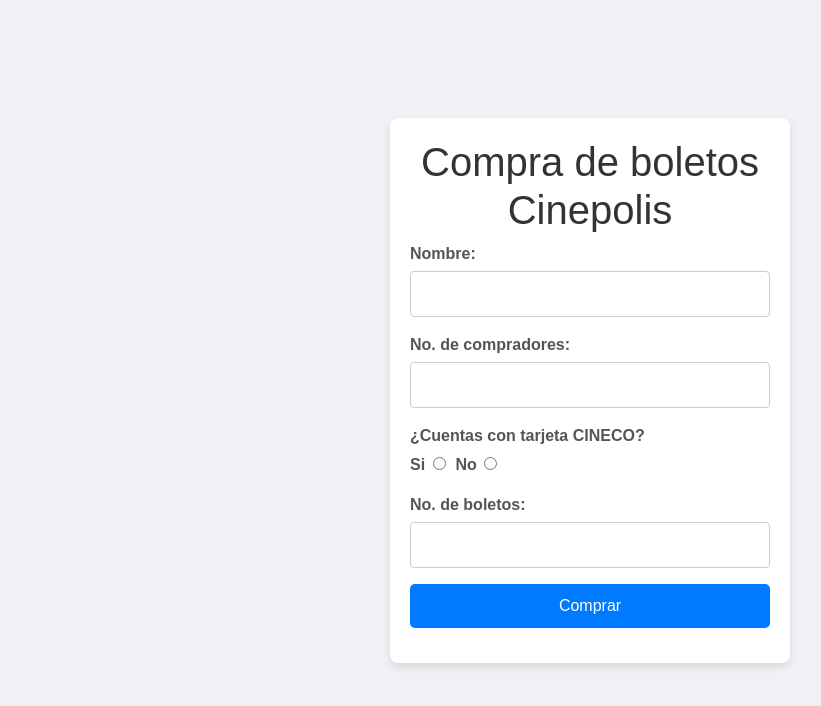
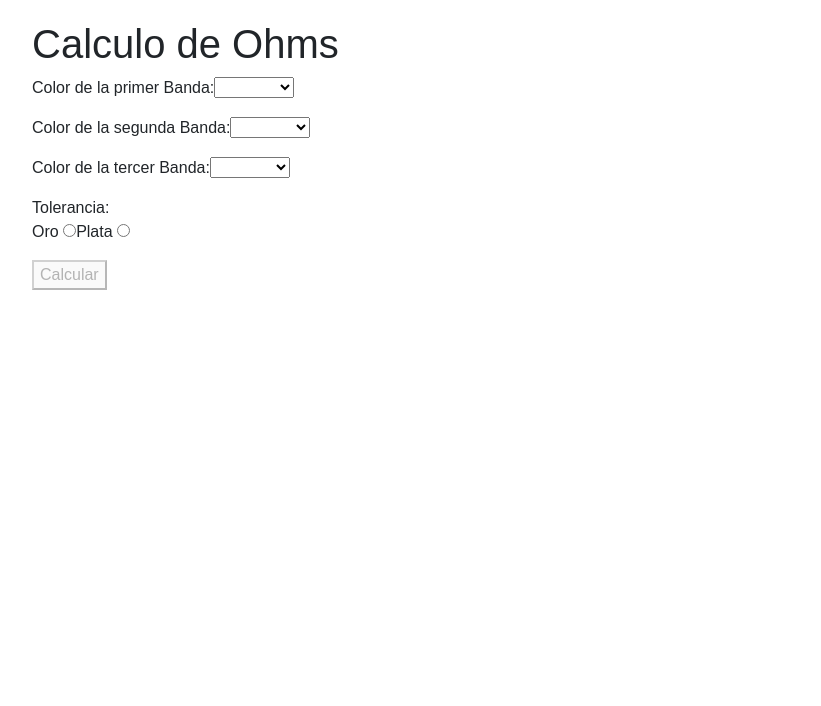
Before and after one commit to IEVN1003-19002295/basesAngular, an Angular app: page / in a window 1280 px wide. Shown: the top 706 px of the page, without its empty margins (50-871 px from the left). Built offline with nearby package versions, Linux system fonts and the light colour scheme.

Commit message:
Resistencias

```diff
--- a/src/app/app.component.html
+++ b/src/app/app.component.html
@@ -32,5 +32,6 @@
   <!-- <app-productlist></app-productlist> -->
   <!-- <app-operas-bas></app-operas-bas> -->
   <!-- <app-ejemplo1></app-ejemplo1> -->
-  <app-cinepolis></app-cinepolis>
+  <!-- <app-cinepolis></app-cinepolis> -->
+  <app-resistencia></app-resistencia>
 </div>
--- a/src/app/formularios/resistencia/resistencia.component.css
+++ b/src/app/formularios/resistencia/resistencia.component.css
@@ -0,0 +1,35 @@
+.main-container {
+    padding: 20px;
+    font-family: Arial, sans-serif;
+  }
+
+  .container {
+    margin-bottom: 20px;
+  }
+
+  .result-table {
+    width: 100%;
+    border-collapse: collapse;
+  }
+
+  .result-table th, .result-table td {
+    border: 1px solid #ddd;
+    padding: 10px;
+    text-align: center;
+  }
+
+  .result-table th {
+    background-color: #f2f2f2;
+  }
+
+  .result-table td {
+    height: 50px;
+  }
+
+  .info-box {
+    margin-top: 20px;
+    padding: 15px;
+    border: 1px solid #ccc;
+    border-radius: 5px;
+    background-color: #f9f9f9;
+  }
--- a/src/app/formularios/resistencia/resistencia.component.html
+++ b/src/app/formularios/resistencia/resistencia.component.html
@@ -1,11 +1,91 @@
-<!DOCTYPE html>
-<html lang="en">
-<head>
-    <meta charset="UTF-8">
-    <meta name="viewport" content="width=device-width, initial-scale=1.0">
-    <title>Calculadora de Ohms de una resistencia</title>
-</head>
-<body>
+<div class="main-container">
+    <div class="container">
+      <h1>Calculo de Ohms</h1>
+      <div [formGroup]="valoresResistencia">
+        <div class="mb-3">
+          <label for="resDecimal">Color de la primer Banda:</label>
+          <select formControlName="resDecimal" id="resDecimal">
+            <option value="0">Negro</option>
+            <option value="1">Café</option>
+            <option value="2">Rojo</option>
+            <option value="3">Naranja</option>
+            <option value="4">Amarillo</option>
+            <option value="5">Verde</option>
+            <option value="6">Azul</option>
+            <option value="7">Violeta</option>
+            <option value="8">Gris</option>
+            <option value="9">Blanco</option>
+          </select>
+        </div>
+        <div class="mb-3">
+          <label for="resUnitaria">Color de la segunda Banda:</label>
+          <select formControlName="resUnitaria" id="resUnitaria">
+            <option value="0">Negro</option>
+            <option value="1">Café</option>
+            <option value="2">Rojo</option>
+            <option value="3">Naranja</option>
+            <option value="4">Amarillo</option>
+            <option value="5">Verde</option>
+            <option value="6">Azul</option>
+            <option value="7">Violeta</option>
+            <option value="8">Gris</option>
+            <option value="9">Blanco</option>
+          </select>
+        </div>
+        <div class="mb-3">
+          <label for="resMultiplicador">Color de la tercer Banda:</label>
+          <select formControlName="resMultiplicador" id="resMultiplicador">
+            <option value="0">Negro</option>
+            <option value="1">Café</option>
+            <option value="2">Rojo</option>
+            <option value="3">Naranja</option>
+            <option value="4">Amarillo</option>
+            <option value="5">Verde</option>
+            <option value="6">Azul</option>
+            <option value="7">Violeta</option>
+            <option value="8">Gris</option>
+            <option value="9">Blanco</option>
+          </select>
+        </div>
+        <div class="mb-3">
+          <label>Tolerancia:</label>
+          <div class="radio-group">
+            <label>Oro
+              <input type="radio" formControlName="tipoTolerancia" value="oro">
+            </label>
+            <label>Plata
+              <input type="radio" formControlName="tipoTolerancia" value="plata">
+            </label>
+          </div>
+        </div>
+        <button [disabled]="!valoresResistencia.valid" (click)="onSubmit()">Calcular</button>
+      </div>
+    </div>
 
-</body>
-</html>
+    <div *ngIf="mostrarInfo" class="info-box">
+      <table class="result-table">
+        <thead>
+          <tr>
+            <th>Banda 1</th>
+            <th>Banda 2</th>
+            <th>Banda 3</th>
+            <th>Tolerancia</th>
+            <th>Total</th>
+            <th>Mínimo</th>
+            <th>Máximo</th>
+          </tr>
+        </thead>
+        <tbody>
+          <tr>
+            <td [ngStyle]="{'background-color': colorBanda1}"></td>
+            <td [ngStyle]="{'background-color': colorBanda2}"></td>
+            <td [ngStyle]="{'background-color': colorBanda3}"></td>
+            <td [ngStyle]="{'background-color': colorTolerancia}"></td>
+            <td>{{ resTotal }}</td>
+            <td>{{ resMinima }}</td>
+            <td>{{ resMaxima }}</td>
+          </tr>
+        </tbody>
+      </table>
+    </div>
+  </div>
--- a/src/app/formularios/resistencia/resistencia.component.ts
+++ b/src/app/formularios/resistencia/resistencia.component.ts
@@ -1,10 +1,73 @@
-import { Component } from '@angular/core';
+import { Component, OnInit } from '@angular/core';
+import { FormGroup, FormControl, Validators } from '@angular/forms';
 
 @Component({
   selector: 'app-resistencia',
   templateUrl: './resistencia.component.html',
-  styleUrl: './resistencia.component.css'
+  styleUrls: ['./resistencia.component.css']
 })
-export class ResistenciaComponent {
+export class ResistenciaComponent implements OnInit {
 
+  valoresResistencia!: FormGroup;
+  resTotal!: number;
+  resMaxima!: number;
+  resMinima!: number;
+  mostrarInfo: boolean = false;
+
+  coloresHex: string[] = ["#000000", "#8B4513", "#FF0000", "#FFA500", "#FFFF00", "#008000", "#0000FF", "#EE82EE", "#808080", "#FFFFFF"];
+  toleranciasHex: { [key: string]: string } = { "oro": "#FFD700", "plata": "#C0C0C0" };
+
+  colorBanda1!: string;
+  colorBanda2!: string;
+  colorBanda3!: string;
+  colorTolerancia!: string;
+
+  constructor() {}
+
+  ngOnInit(): void {
+    this.valoresResistencia = new FormGroup({
+      resDecimal: new FormControl('', Validators.required),
+      resUnitaria: new FormControl('', Validators.required),
+      resMultiplicador: new FormControl('', Validators.required),
+      tipoTolerancia: new FormControl('', Validators.required)
+    });
+  }
+
+  obtenerColorHex(valor: number): string {
+    return this.coloresHex[valor] || '#FFFFFF';
+  }
+
+  obtenerColorToleranciaHex(valor: string): string {
+    return this.toleranciasHex[valor] || '#FFFFFF';
+  }
+
+  calculoResistencia(): void {
+    const resDecimal = this.valoresResistencia.get('resDecimal')?.value;
+    const resUnitaria = this.valoresResistencia.get('resUnitaria')?.value;
+    const resMultiplicador = this.valoresResistencia.get('resMultiplicador')?.value;
+    const tipoTolerancia = this.valoresResistencia.get('tipoTolerancia')?.value;
+
+    this.colorBanda1 = this.obtenerColorHex(resDecimal);
+    this.colorBanda2 = this.obtenerColorHex(resUnitaria);
+    this.colorBanda3 = this.obtenerColorHex(resMultiplicador);
+    this.colorTolerancia = this.obtenerColorToleranciaHex(tipoTolerancia);
+
+    const valorResistencia = (resDecimal * 1 + resUnitaria) * Math.pow(10, resMultiplicador);
+
+    this.resTotal = valorResistencia;
+
+    if (tipoTolerancia === 'oro') {
+      this.resMaxima = this.resTotal + (this.resTotal * 0.05);
+      this.resMinima = this.resTotal - (this.resTotal * 0.05);
+    } else {
+      this.resMaxima = this.resTotal + (this.resTotal * 0.1);
+      this.resMinima = this.resTotal - (this.resTotal * 0.1);
+    }
+  }
+
+
+  onSubmit(): void {
+    this.calculoResistencia();
+    this.mostrarInfo = true;
+  }
 }
```
